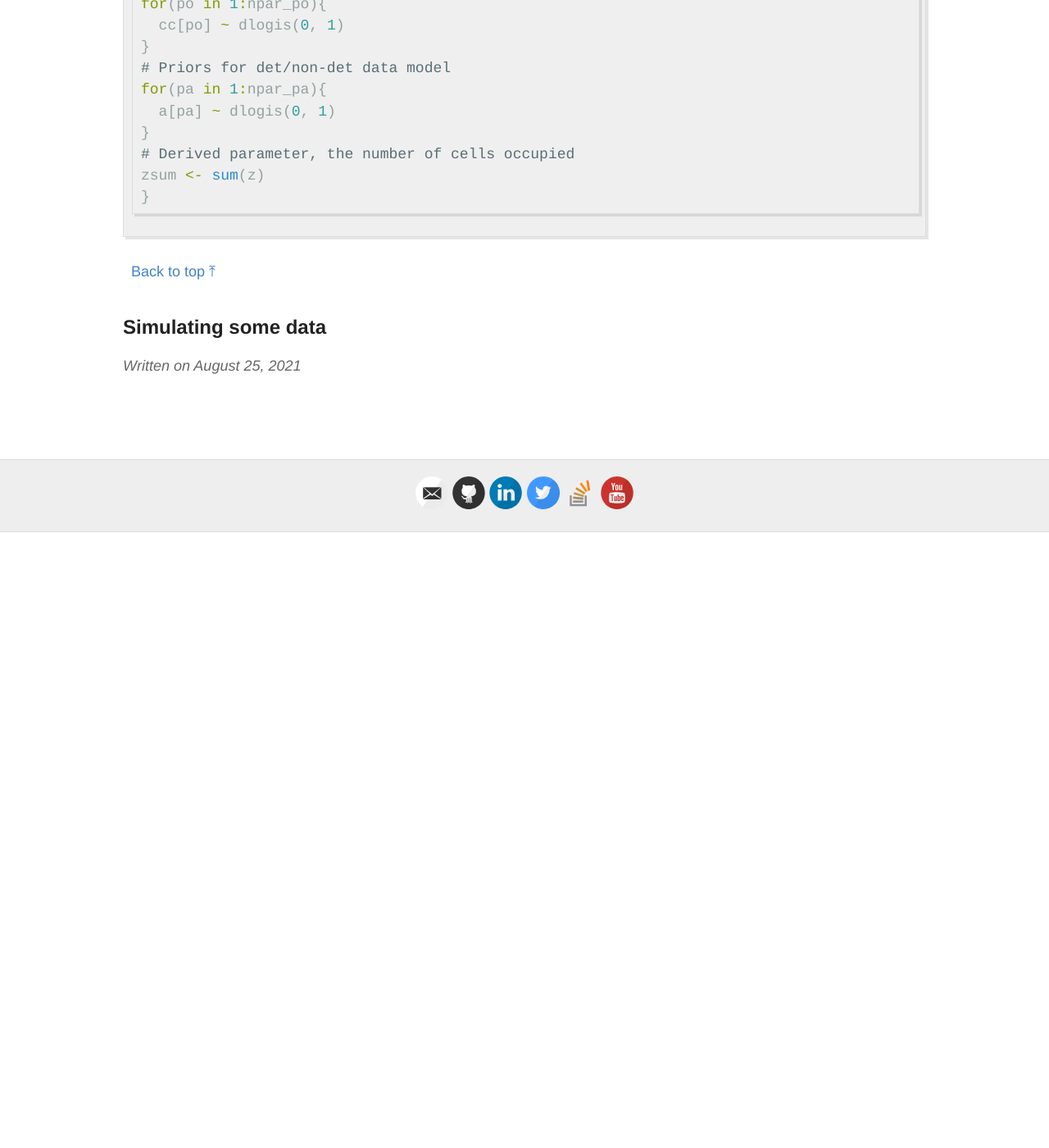
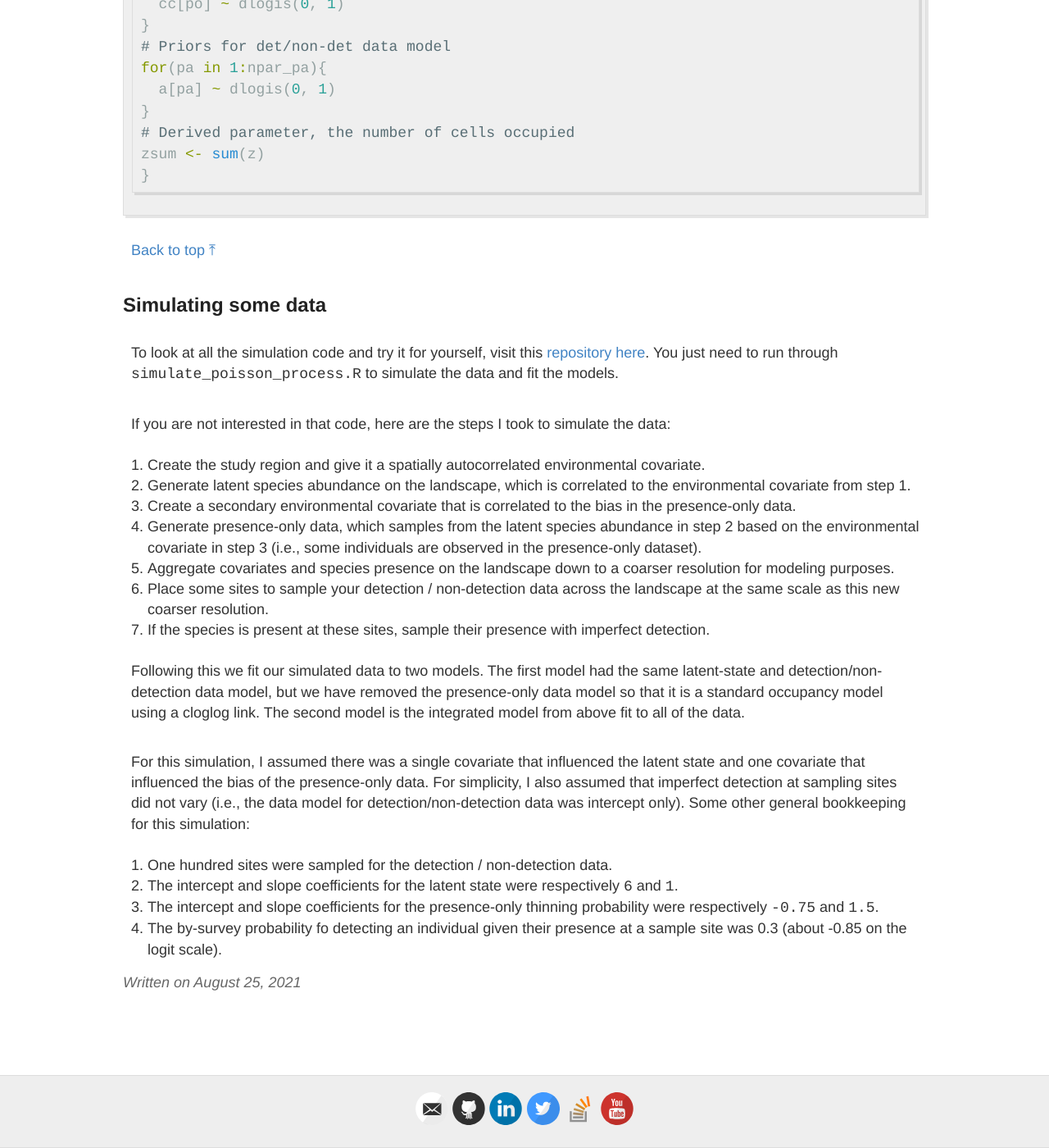
Before and after one commit to mfidino/mfidino.github.io, a Jekyll site: the page built from blog/_posts/2021-8-25-bayesian_integrated_model.md, in a window 1280 px wide and 1400 px high, scrolled down 12619 px. Shown: the whole window at 82% size. Built offline with Jekyll 4.4.1, drawn with Linux system fonts in a browser that asks for light colours; formulas are drawn with MathJax 3; before the commit the page ends 13268 px from its top, so only the background shows below that; some of the changed text lies outside the part shown.

Commit message:
Update 2021-8-25-bayesian_integrated_model.md

````diff
--- a/blog/_posts/2021-8-25-bayesian_integrated_model.md
+++ b/blog/_posts/2021-8-25-bayesian_integrated_model.md
@@ -1,6 +1,6 @@
 ---
 layout: post
-title: A gentle introduction to fitting an integrated occupancy model that combines presence-only and detection/non-detection data.
+title: A gentle introduction to an integrated occupancy model that combines presence-only and detection/non-detection data, and how to fit it in `JAGS`
 category: blog
 ---
 
@@ -265,54 +265,53 @@
 Here is all of the model put together plus some non-informative priors for all the parameters and a derived parameter to track how many cells the species occupies. You can find this model on [this repository here].
 ```R
 model{
-# Bayesian version of the Koshkina (2017) model.
-#
-# The latent-state model
-for(pixel in 1:npixel){
-	# latent state linear predictor
-	#
-	# x_s  = covariates for latent state
-	# beta = latent state model regression coefficients
-	# cell_area = log area of grid cell
-	#
-	log(lambda[pixel]) <-inprod(x_s[pixel,], beta) + cell_area
-	# Species presence in a gridcell as a Bernoulli trial
-	z[pixel] ~ dbern(1 - exp(-lambda[pixel]))
-	# presence only thinning prob linear predictor
-	#
-	# h_s = covariates for thinning probability
-	# cc  = presence-only data model regression coefficients
-	#
-	logit(b[pixel]) <-  inprod(h_s[pixel,] , cc)
-}
-# The presence only data model.
-#
-# This part of the model just uses the
-#  what we have calculated above (lambda
-#  and b). The denominator of this likelihood
-#  is actually a scalar so we can calculate it
-#  outside of a for loop. Let's do that first.
-#
-# The presence_only data model denominator, which
-#  is the thinned poisson process across the
-#  whole region (divided by the total number of
-#  data points because it has to be
-#  evaluated for each data point).
-po_denominator <- inprod(lambda[1:npixel], b[1:npixel] ) / m
-#
-# Loop through each presence-only datapoint
-#  using Bernoulli one's trick. The numerator
-#  is just the thinned poisson process for
-#  the ith data point.
-for(po in 1:m){
-  ones[po] ~ dbern(
-  	exp(
-  	  log(lambda[po_pixel[po]]*b[po_pixel[po]]) -
-  	  log(po_denominator)
-	) / CONSTANT
-  )
-}
-}
+  # Bayesian version of the Koshkina (2017) model.
+  #
+  # The latent-state model
+  for(pixel in 1:npixel){
+    # latent state linear predictor
+    #
+    # x_s  = covariates for latent state
+    # beta = latent state model regression coefficients
+    # cell_area = log area of grid cell
+    #
+    log(lambda[pixel]) <-inprod(x_s[pixel,], beta) + cell_area
+    # Species presence in a gridcell as a Bernoulli trial
+    z[pixel] ~ dbern(1 - exp(-lambda[pixel]))
+    # presence only thinning prob linear predictor
+    #
+    # h_s = covariates for thinning probability
+    # cc  = presence-only data model regression coefficients
+    #
+    logit(b[pixel]) <-  inprod(h_s[pixel,] , cc)
+  }
+  # The presence only data model.
+  #
+  # This part of the model just uses the
+  #  what we have calculated above (lambda
+  #  and b). The denominator of this likelihood
+  #  is actually a scalar so we can calculate it
+  #  outside of a for loop. Let's do that first.
+  #
+  # The presence_only data model denominator, which
+  #  is the thinned poisson process across the
+  #  whole region (divided by the total number of
+  #  data points because it has to be
+  #  evaluated for each data point).
+  po_denominator <- inprod(lambda[1:npixel], b[1:npixel] ) / m
+  #
+  # Loop through each presence-only datapoint
+  #  using Bernoulli one's trick. The numerator
+  #  is just the thinned poisson process for
+  #  the ith data point.
+  for(po in 1:m){
+    ones[po] ~ dbern(
+      exp(
+        log(lambda[po_pixel[po]]*b[po_pixel[po]]) -
+          log(po_denominator)
+      ) / CONSTANT
+    )
+  }
 #
 # Detection / non-detection data model
 for(site in 1:nsite){
@@ -351,3 +350,25 @@
 <p><a href="#top" style>Back to top ⤒</a></p>
 
 ## Simulating some data
+
+To look at all the simulation code and try it for yourself, visit this [repository here](https://github.com/mfidino/integrated-occupancy-model). You just need to run through `simulate_poisson_process.R` to simulate the data and fit the models.
+
+If you are not interested in that code, here are the steps I took to simulate the data:
+
+1. Create the study region and give it a spatially autocorrelated environmental covariate.
+2. Generate latent species abundance on the landscape, which is correlated to the environmental covariate from step 1.
+3. Create a secondary environmental covariate that is correlated to the bias in the presence-only data.
+4. Generate presence-only data, which samples from the latent species abundance in step 2 based on the environmental covariate in step 3 (i.e., some individuals are observed in the presence-only dataset).
+5. Aggregate covariates and species presence on the landscape down to a coarser resolution for modeling purposes.
+6. Place some sites to sample your detection / non-detection data across the landscape at the same scale as this new coarser resolution.
+7. If the species is present at these sites, sample their presence with imperfect detection.
+
+
+Following this we fit our simulated data to two models. The first model had the same latent-state and detection/non-detection data model, but we have removed the presence-only data model so that it is a standard occupancy model using a cloglog link. The second model is the integrated model from above fit to all of the data.
+
+For this simulation, I assumed there was a single covariate that influenced the latent state and one covariate that influenced the bias of the presence-only data. For simplicity, I also assumed that imperfect detection at sampling sites did not vary (i.e., the data model for detection/non-detection data was intercept only). Some other general bookkeeping for this simulation:
+
+1. One hundred sites were sampled for the detection / non-detection data.
+2. The intercept and slope coefficients for the latent state were respectively `6` and `1`.
+3. The intercept and slope coefficients for the presence-only thinning probability were respectively `-0.75` and `1.5`.
+4. The by-survey probability fo detecting an individual given their presence at a sample site was 0.3 (about -0.85 on the logit scale).
````
